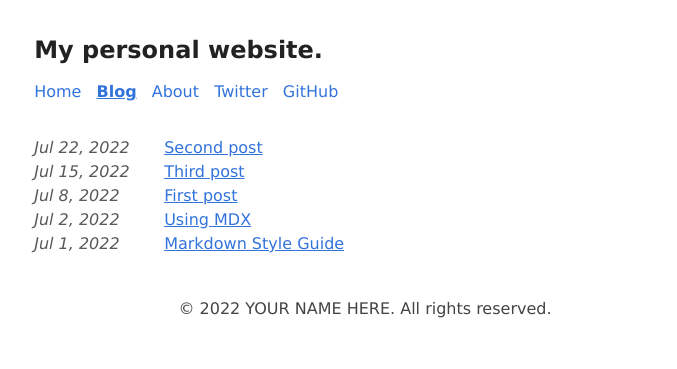
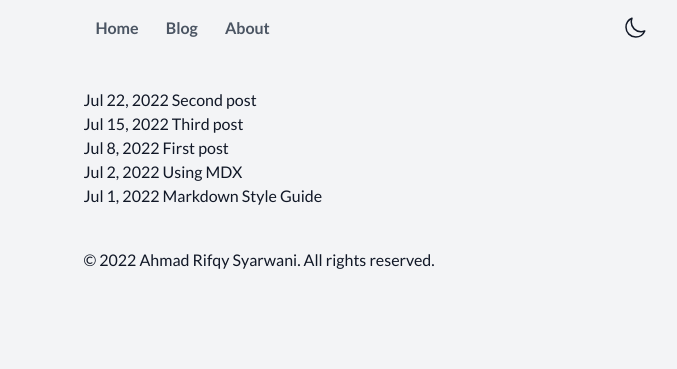
Before and after one commit to arifqys/personal-site, an Astro site: page /blog in a window 1280 px wide. Shown: the whole page, without its empty margins (275-952 px from the left). Built offline with nearby package versions, Linux system fonts and the light colour scheme; Astro itself is replaced by a stand-in of ours.

Commit message:
add base layout

```diff
--- a/astro.config.mjs
+++ b/astro.config.mjs
@@ -1,10 +1,15 @@
 import { defineConfig } from 'astro/config';
 import mdx from '@astrojs/mdx';
-
 import sitemap from '@astrojs/sitemap';
 
 // https://astro.build/config
+import tailwind from "@astrojs/tailwind";
+
+// https://astro.build/config
+import react from "@astrojs/react";
+
+// https://astro.build/config
 export default defineConfig({
-	site: 'https://example.com',
-	integrations: [mdx(), sitemap()],
+  site: 'https://example.com',
+  integrations: [mdx(), sitemap(), tailwind(), react()]
 });
--- a/src/components/BaseHead.astro
+++ b/src/components/BaseHead.astro
@@ -15,7 +15,7 @@ const { title, description, image = '/placeholder-social.jpg' } = Astro.props;
 <!-- Global Metadata -->
 <meta charset="utf-8" />
 <meta name="viewport" content="width=device-width,initial-scale=1" />
-<link rel="icon" type="image/svg+xml" href="/favicon.svg" />
+<link rel="icon" type="image/x-icon" href="/favicon.ico" />
 <meta name="generator" content={Astro.generator} />
 
 <!-- Primary Meta Tags -->
@@ -36,3 +36,23 @@ const { title, description, image = '/placeholder-social.jpg' } = Astro.props;
 <meta property="twitter:title" content={title} />
 <meta property="twitter:description" content={description} />
 <meta property="twitter:image" content={new URL(image, Astro.url)} />
+
+<script is:inline>
+	const html = document.documentElement;
+  const theme = (() => {
+    if (typeof localStorage !== "undefined" && localStorage.getItem("theme")) {
+      return localStorage.getItem("theme");
+    }
+    if (window.matchMedia("(prefers-color-scheme: dark)").matches) {
+      return "dark";
+    }
+    return "light";
+  })();
+
+  if (theme === "light") {
+    html.classList.remove("dark");
+  } else {
+    html.classList.add("dark");
+  }
+  window.localStorage.setItem("theme", theme);
+</script>
--- /dev/null
+++ b/src/components/Body.astro
@@ -0,0 +1,3 @@
+<body class="min-h-screen bg-gray-100 dark:bg-gray-800 text-gray-900 dark:text-gray-200">
+  <slot />
+</body>
--- a/src/components/Footer.astro
+++ b/src/components/Footer.astro
@@ -2,12 +2,6 @@
 const today = new Date();
 ---
 
-<footer>
-	&copy; {today.getFullYear()} YOUR NAME HERE. All rights reserved.
+<footer class="my-10 text-gray-900 dark:text-gray-200">
+	&copy; {today.getFullYear()} Ahmad Rifqy Syarwani. All rights reserved.
 </footer>
-<style>
-	footer {
-		padding: 25px;
-		text-align: center;
-	}
-</style>
--- a/src/components/Header.astro
+++ b/src/components/Header.astro
@@ -1,25 +1,13 @@
 ---
 import HeaderLink from './HeaderLink.astro';
-import { SITE_TITLE } from '../config';
+import ThemeToggle from './ThemeToggle.astro';
 ---
 
-<header>
-	<h2>
-		{SITE_TITLE}
-	</h2>
+<header class="mb-8 py-4 flex justify-between align-middle">
 	<nav>
 		<HeaderLink href="/">Home</HeaderLink>
 		<HeaderLink href="/blog">Blog</HeaderLink>
 		<HeaderLink href="/about">About</HeaderLink>
-		<HeaderLink href="https://twitter.com/astrodotbuild" target="_blank">Twitter</HeaderLink>
-		<HeaderLink href="https://github.com/withastro/astro" target="_blank">GitHub</HeaderLink>
 	</nav>
+	<ThemeToggle />
 </header>
-<style>
-	header {
-		margin: 0em 0 2em;
-	}
-	h2 {
-		margin: 0.5em 0;
-	}
-</style>
--- a/src/components/HeaderLink.astro
+++ b/src/components/HeaderLink.astro
@@ -1,22 +1,21 @@
 ---
 export interface Props extends astroHTML.JSX.AnchorHTMLAttributes {}
 
-const { href, class: className, ...props } = Astro.props;
+const { href, ...props } = Astro.props;
 
 const { pathname } = Astro.url;
 const isActive = href === pathname || href === pathname.replace(/\/$/, '');
 ---
 
-<a href={href} class:list={[className, { active: isActive }]} {...props}>
+<a
+	href={href}
+	class:list={[
+		"font-semibold text-gray-600 dark:text-gray-300 p-1 sm:px-3 sm:py-2 rounded-lg hover:bg-gray-200 dark:hover:bg-gray-900 transition-all",
+		{
+			"text-black dark:text-gray-100": isActive,
+		},
+	]}
+	{...props}
+>
 	<slot />
 </a>
-<style>
-	a {
-		display: inline-block;
-		text-decoration: none;
-	}
-	a.active {
-		font-weight: bolder;
-		text-decoration: underline;
-	}
-</style>
--- /dev/null
+++ b/src/components/ThemeToggle.astro
@@ -0,0 +1,48 @@
+<button
+  class="dark:text-white"
+  name="theme-toggle"
+>
+  <span class="hidden dark:block">
+    <!-- Sun -->
+    <svg xmlns="http://www.w3.org/2000/svg" fill="none" viewBox="0 0 24 24" stroke-width="1.5" stroke="currentColor" class="w-6 h-6">
+      <path stroke-linecap="round" stroke-linejoin="round" d="M12 3v2.25m6.364.386l-1.591 1.591M21 12h-2.25m-.386 6.364l-1.591-1.591M12 18.75V21m-4.773-4.227l-1.591 1.591M5.25 12H3m4.227-4.773L5.636 5.636M15.75 12a3.75 3.75 0 11-7.5 0 3.75 3.75 0 017.5 0z" />
+    </svg>
+  </span>
+  <span class="dark:hidden">
+    <!-- Moon -->
+    <svg xmlns="http://www.w3.org/2000/svg" fill="none" viewBox="0 0 24 24" stroke-width="1.5" stroke="currentColor" class="w-6 h-6">
+      <path stroke-linecap="round" stroke-linejoin="round" d="M21.752 15.002A9.718 9.718 0 0118 15.75c-5.385 0-9.75-4.365-9.75-9.75 0-1.33.266-2.597.748-3.752A9.753 9.753 0 003 11.25C3 16.635 7.365 21 12.75 21a9.753 9.753 0 009.002-5.998z" />
+    </svg>
+  </span>
+</button>
+
+<script>
+  const html = document.documentElement;
+
+  const themeToggle = document.querySelector('[name="theme-toggle"]');
+
+  const getMessage = () => {
+    const theme = html.classList.contains("dark") ? "light" : "dark";
+    return `Use ${theme}-mode`;
+  };
+
+  themeToggle!.setAttribute("title", getMessage());
+  themeToggle!.setAttribute("aria-label", getMessage());
+  themeToggle!.setAttribute(
+    "value",
+    html.classList.contains("dark") ? "dark" : "light",
+  );
+
+  const toggleTheme = (t: "light" | "dark") => {
+    localStorage.setItem("theme", t);
+    html.classList.add(t === "dark" ? "dark" : "light");
+    html.classList.remove(t === "dark" ? "light" : "dark");
+    themeToggle!.setAttribute("title", getMessage());
+    themeToggle!.setAttribute("aria-label", getMessage());
+    themeToggle!.setAttribute("value", t);
+  };
+
+  themeToggle!.addEventListener("click", () => {
+    toggleTheme(html.classList.contains("dark") ? "light" : "dark");
+  });
+</script>
--- a/src/config.ts
+++ b/src/config.ts
@@ -1,5 +1,5 @@
 // Place any global data in this file.
 // You can import this data from anywhere in your site by using the `import` keyword.
 
-export const SITE_TITLE = 'My personal website.';
-export const SITE_DESCRIPTION = 'Welcome to my website!';
+export const SITE_TITLE = 'Ahmad Rifqy Syarwani';
+export const SITE_DESCRIPTION = 'Personal site of Ahmad Rifqy Syarwani';
--- a/src/layouts/BlogPost.astro
+++ b/src/layouts/BlogPost.astro
@@ -1,5 +1,6 @@
 ---
 import BaseHead from '../components/BaseHead.astro';
+import Body from '../components/Body.astro';
 import Header from '../components/Header.astro';
 import Footer from '../components/Footer.astro';
 
@@ -21,19 +22,9 @@ const {
 <html lang="en">
 	<head>
 		<BaseHead title={title} description={description} />
-		<style>
-			.title {
-				font-size: 2em;
-				margin: 0.25em 0 0;
-			}
-			hr {
-				border-top: 1px solid #ddd;
-				margin: 1rem 0;
-			}
-		</style>
 	</head>
 
-	<body>
+	<Body>
 		<Header />
 		<main>
 			<article>
@@ -52,5 +43,5 @@ const {
 			</article>
 		</main>
 		<Footer />
-	</body>
+	</Body>
 </html>
--- a/src/pages/blog.astro
+++ b/src/pages/blog.astro
@@ -1,5 +1,6 @@
 ---
 import BaseHead from '../components/BaseHead.astro';
+import Body from '../components/Body.astro';
 import Header from '../components/Header.astro';
 import Footer from '../components/Footer.astro';
 import { SITE_TITLE, SITE_DESCRIPTION } from '../config';
@@ -14,25 +15,9 @@ const posts = (await Astro.glob('./blog/*.{md,mdx}')).sort(
 <html lang="en">
 	<head>
 		<BaseHead title={SITE_TITLE} description={SITE_DESCRIPTION} />
-		<style>
-			ul {
-				list-style-type: none;
-				padding: unset;
-			}
-			ul li {
-				display: flex;
-			}
-			ul li time {
-				flex: 0 0 130px;
-				font-style: italic;
-				color: #595959;
-			}
-			ul li a:visited {
-				color: #8e32dc;
-			}
-		</style>
 	</head>
-	<body>
+
+	<Body>
 		<Header />
 		<main>
 			<section>
@@ -55,5 +40,5 @@ const posts = (await Astro.glob('./blog/*.{md,mdx}')).sort(
 			</section>
 		</main>
 		<Footer />
-	</body>
+	</Body>
 </html>
--- a/src/pages/index.astro
+++ b/src/pages/index.astro
@@ -1,5 +1,6 @@
 ---
 import BaseHead from '../components/BaseHead.astro';
+import Body from '../components/Body.astro';
 import Header from '../components/Header.astro';
 import Footer from '../components/Footer.astro';
 import { SITE_TITLE, SITE_DESCRIPTION } from '../config';
@@ -10,7 +11,8 @@ import { SITE_TITLE, SITE_DESCRIPTION } from '../config';
 	<head>
 		<BaseHead title={SITE_TITLE} description={SITE_DESCRIPTION} />
 	</head>
-	<body>
+
+	<Body>
 		<Header title={SITE_TITLE} />
 		<main>
 			<h1>🧑‍🚀 Hello, Astronaut!</h1>
@@ -46,5 +48,5 @@ import { SITE_TITLE, SITE_DESCRIPTION } from '../config';
 			</p>
 		</main>
 		<Footer />
-	</body>
+	</Body>
 </html>
--- a/src/styles/global.css
+++ b/src/styles/global.css
@@ -1,12 +1,10 @@
-/*
-  The CSS in this style tag is based off of Bear Blog's default CSS.
-  https://github.com/HermanMartinus/bearblog/blob/297026a877bc2ab2b3bdfbd6b9f7961c350917dd/templates/styles/blog/default.css
-  License MIT: https://github.com/HermanMartinus/bearblog/blob/master/LICENSE.md
- */
+@import url('https://fonts.googleapis.com/css2?family=Lato:ital,wght@0,400;0,700;1,400&display=swap');
+
 body {
-	font-family: Verdana, sans-serif;
+	font-family: 'Lato', sans-serif;
 	margin: auto;
 	padding: 20px;
+	padding-top: 0;
 	max-width: 65ch;
 	text-align: left;
 	background-color: #fff;
@@ -15,53 +13,3 @@ body {
 	line-height: 1.5;
 	color: #444;
 }
-h1,
-h2,
-h3,
-h4,
-h5,
-h6,
-strong,
-b {
-	color: #222;
-}
-a {
-	color: #3273dc;
-}
-nav a {
-	margin-right: 10px;
-}
-textarea {
-	width: 100%;
-	font-size: 16px;
-}
-input {
-	font-size: 16px;
-}
-content {
-	line-height: 1.6;
-}
-table {
-	width: 100%;
-}
-img {
-	max-width: 100%;
-	height: auto;
-}
-code {
-	padding: 2px 5px;
-	background-color: #f2f2f2;
-}
-pre {
-	padding: 1rem;
-}
-pre > code {
-	all: unset;
-}
-blockquote {
-	border: 1px solid #999;
-	color: #222;
-	padding: 2px 0px 2px 20px;
-	margin: 0px;
-	font-style: italic;
-}
--- /dev/null
+++ b/tailwind.config.cjs
@@ -0,0 +1,9 @@
+/** @type {import('tailwindcss').Config} */
+module.exports = {
+	content: ['./src/**/*.{astro,html,js,jsx,md,mdx,svelte,ts,tsx,vue}'],
+	theme: {
+		extend: {},
+	},
+	plugins: [],
+	darkMode: 'class',
+}
--- a/tsconfig.json
+++ b/tsconfig.json
@@ -1,3 +1,7 @@
 {
-  "extends": "astro/tsconfigs/strict"
+  "extends": "astro/tsconfigs/strict",
+  "compilerOptions": {
+    "jsx": "react-jsx",
+    "jsxImportSource": "react"
+  }
 }
```
Also changed, not shown: package.json (+10 -3 lines), public/favicon.ico (added), public/favicon.svg (deleted), public/icons/moon.svg (added), public/icons/sun.svg (added), 1 other file.
